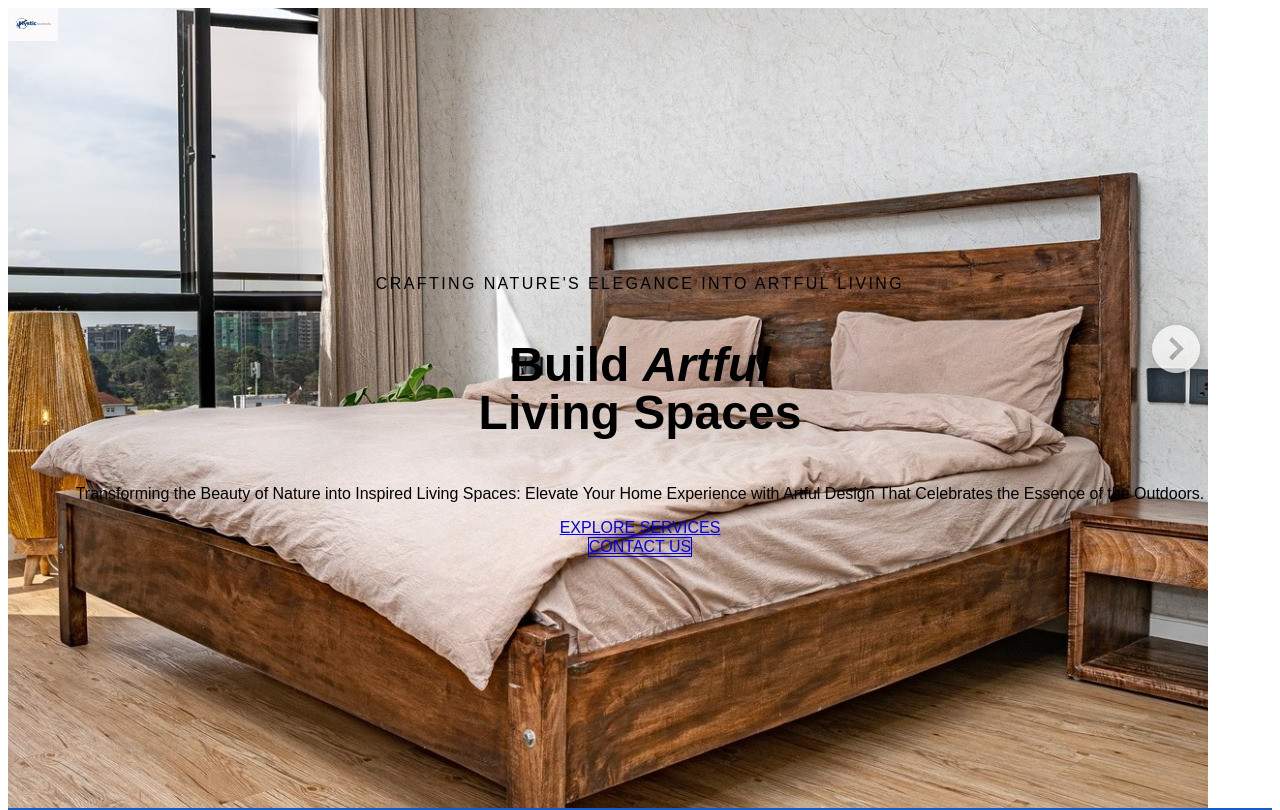
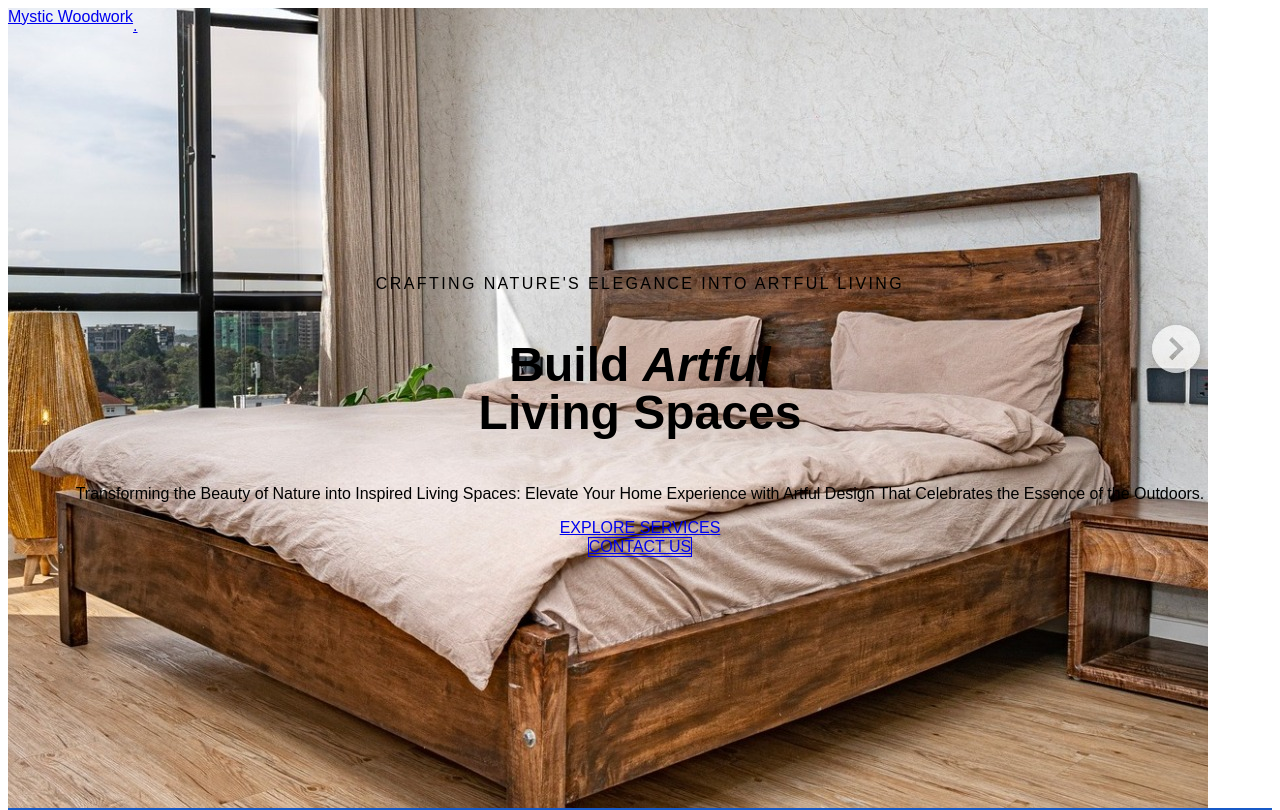
Before and after one commit to immaculatechepkirui/mystic_artwoods, a Next.js app: page / in a window 1280 px wide. Shown: the top 810 px of the page. Built offline with nearby package versions, Linux system fonts and the light colour scheme.

Commit message:
Logo Replace

```diff
--- a/components/HomeHero.tsx
+++ b/components/HomeHero.tsx
@@ -1,6 +1,5 @@
 "use client";
 import { useState } from "react";
-import Image from "next/image";
 
 export default function HomeHero() {
   const [navOpen, setNavOpen] = useState(false);
@@ -20,14 +19,9 @@ export default function HomeHero() {
 
       {/* Navbar */}
       <nav className="absolute top-0 left-0 w-full z-20 flex items-center justify-between px-14 py-8">
-        <a href="#home" className="flex items-center gap-2">
-          <Image
-            src="/images/logo.jpg"
-            alt="Mystic Woodwork Logo"
-            width={50}
-            height={50}
-            className="object-contain"
-          />
+        <a href="#home" className="flex items-end gap-1 text-3xl text-white font-serif font-extrabold tracking-widest">
+          Mystic Woodwork
+          <span className="text-blue-400 text-5xl" style={{lineHeight:0}}>.</span>
         </a>
         <div className="hidden md:flex gap-12 text-sm uppercase text-white tracking-wider font-light">
           <a href="#home" className="hover:text-blue-300 transition">Home</a>
```
